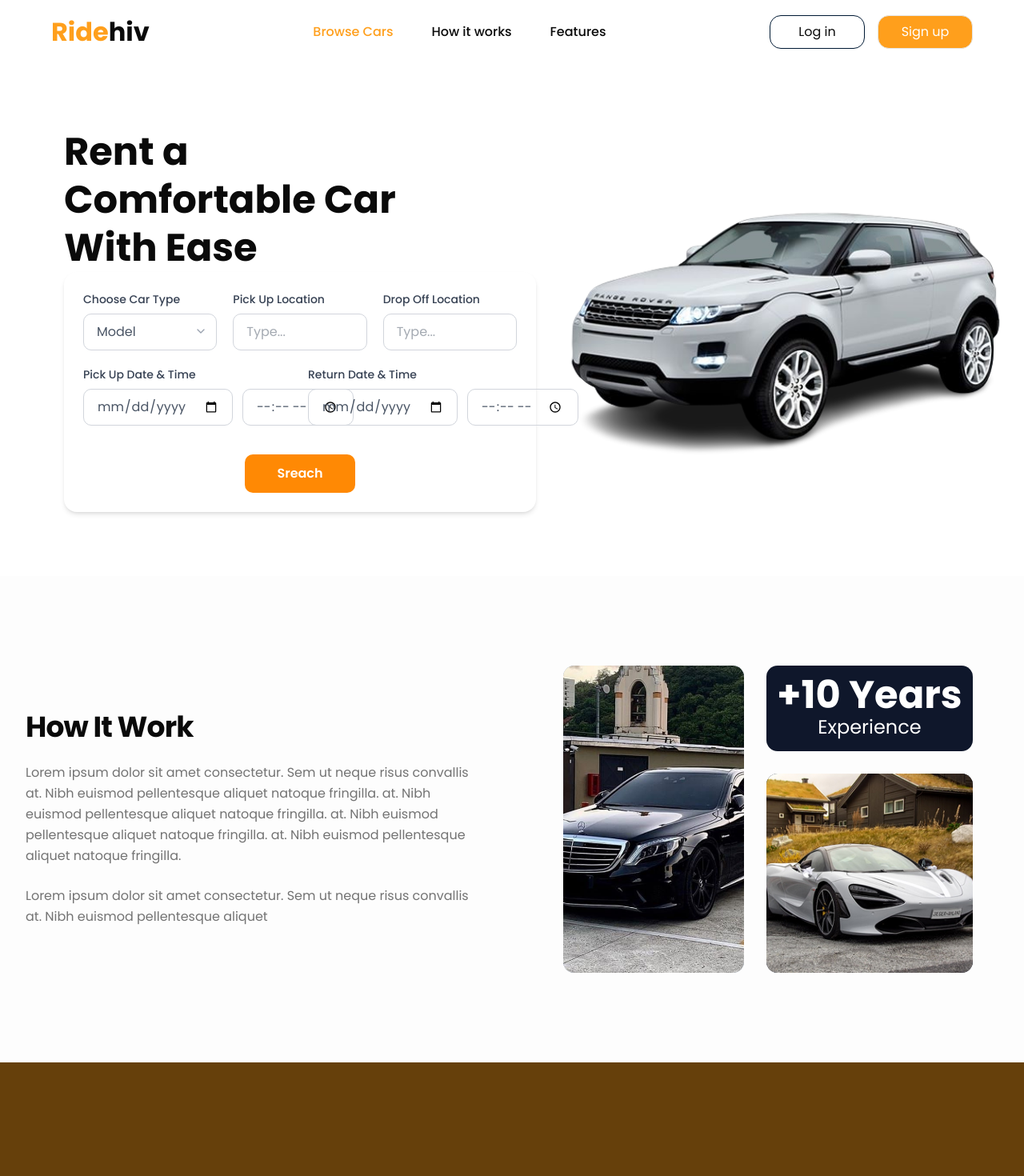
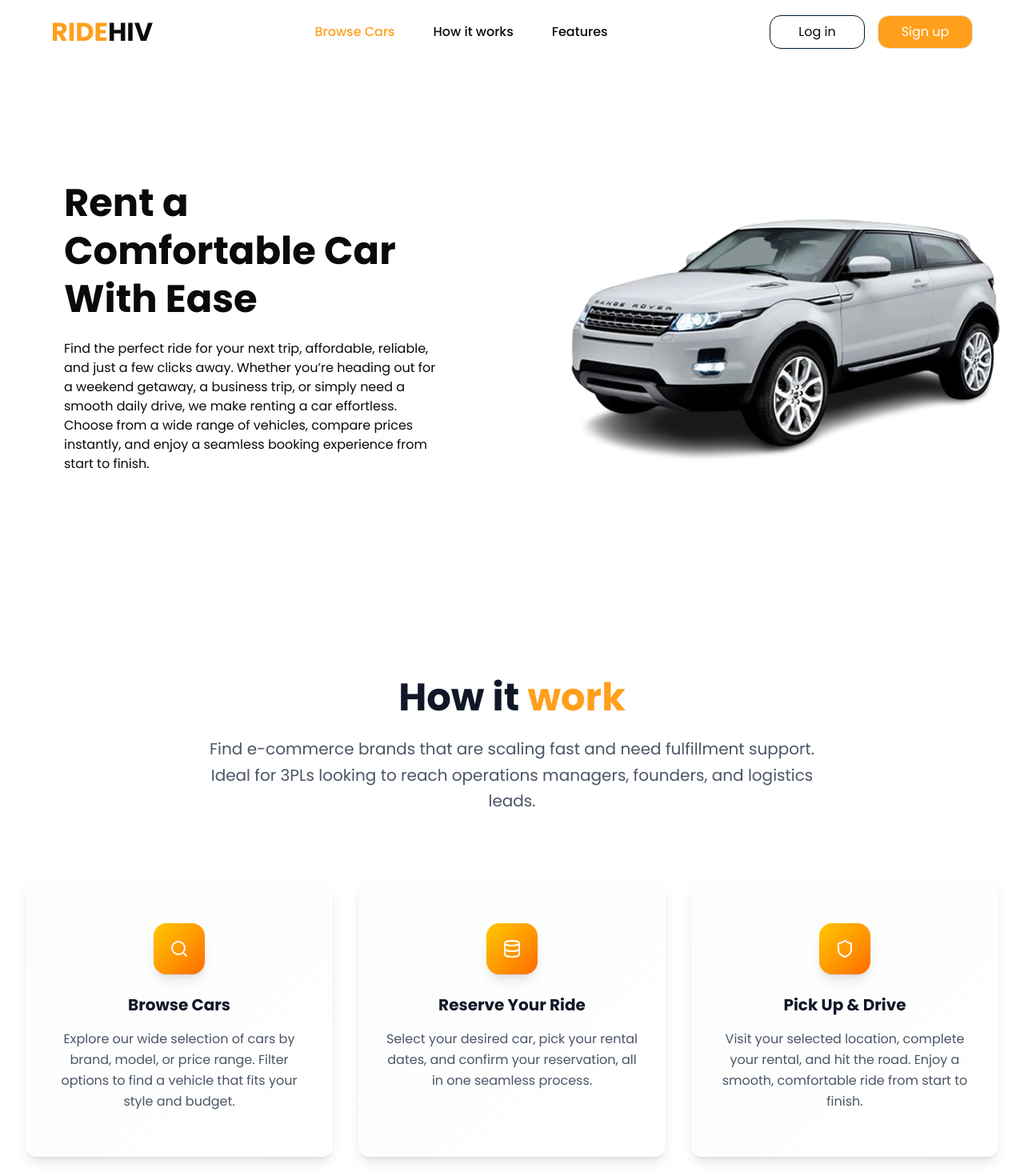
Before and after one commit to the-shopify-team/team-shopify, a Next.js app in the folder frontend/car-rental-app/: page / in a window 1280 px wide. Shown: the top 1470 px of the page at 80% size. Built offline with nearby package versions, Linux system fonts and the light colour scheme.

Commit message:
feat: refactoring landing page, addes BrowseCar and ProfileMenu

```diff
--- a/frontend/car-rental-app/src/app/(landing-page)/page.tsx
+++ b/frontend/car-rental-app/src/app/(landing-page)/page.tsx
@@ -1,3 +1,4 @@
+import BrowseCar from "@/components/car-catalogue/BrowseCar";
 import CarModel from "@/components/landing-page/CarModel";
 import { CTA } from "@/components/landing-page/CTA";
 import { HeroSection } from "@/components/landing-page/HeroSection";
@@ -8,8 +9,7 @@ export default function LandingPage() {
     <div className="relative">
       <HeroSection />
       <HowItWork />
-      <CTA />
-      <CarModel />
+      <BrowseCar searchParams={{} as any} />
     </div>
   );
 }
--- /dev/null
+++ b/frontend/car-rental-app/src/app/dashboard/_components/ProfileMenu.tsx
@@ -0,0 +1,90 @@
+"use client";
+
+import { useState } from "react";
+import { useRouter } from "next/navigation";
+import { toast } from "sonner";
+import { User } from "lucide-react";
+
+type ProfileMenuProps = {
+  role?: string;
+  className?: string;
+  onLogout?: () => void;
+};
+
+const ProfileMenu = ({ role = "user", className = "", onLogout }: ProfileMenuProps) => {
+  const router = useRouter();
+  const [open, setOpen] = useState(false);
+
+  const handleViewProfile = () => {
+    setOpen(false);
+    router.push("/dashboard/user/profile");
+  };
+
+  const handleSettings = () => {
+    setOpen(false);
+    router.push("/dashboard/settings");
+  };
+
+  const handleLogout = () => {
+    setOpen(false);
+    if (onLogout) {
+      onLogout();
+      return;
+    }
+    localStorage.removeItem("access_token");
+    localStorage.removeItem("refresh_token");
+    toast.success("Logout successful");
+    router.replace("/login");
+  };
+
+  return (
+    <div className={`relative ${className}`}>
+      <button
+        onClick={() => setOpen((s) => !s)}
+        className="flex items-center gap-2 rounded-full bg-gray-100 px-3 py-1.5 hover:bg-gray-200 cursor-pointer"
+        aria-expanded={open}
+        aria-haspopup="menu"
+      >
+        <User className="h-5 w-5 text-gray-700" />
+        <span className="text-sm text-gray-700 capitalize">{role}</span>
+      </button>
+
+      {open && (
+        <div className="absolute right-0 mt-2 w-40 rounded-md border bg-white shadow-lg z-40">
+          <ul className="text-sm text-gray-700">
+            {role === "user" && (
+              <li>
+                <button
+                  onClick={handleViewProfile}
+                  className="block w-full text-left px-4 py-2 hover:bg-gray-100 cursor-pointer"
+                >
+                  View Profile
+                </button>
+              </li>
+            )}
+
+            <li>
+              <button
+                onClick={handleSettings}
+                className="block w-full text-left px-4 py-2 hover:bg-gray-100 cursor-pointer"
+              >
+                Settings
+              </button>
+            </li>
+
+            <li>
+              <button
+                onClick={handleLogout}
+                className="block w-full text-left px-4 py-2 text-red-600 hover:bg-gray-100 cursor-pointer"
+              >
+                Logout
+              </button>
+            </li>
+          </ul>
+        </div>
+      )}
+    </div>
+  );
+};
+
+export default ProfileMenu;
--- a/frontend/car-rental-app/src/components/Navbar.tsx
+++ b/frontend/car-rental-app/src/components/Navbar.tsx
@@ -1,18 +1,34 @@
 "use client";
 
+import ProfileMenu from "@/app/dashboard/_components/ProfileMenu";
 import { Menu, X } from "lucide-react";
+import { DashboardWrapperProps } from "@/types/dashboard";
 import Link from "next/link";
-import { useState } from "react";
+import { useEffect, useState } from "react";
+import { toast } from "sonner";
 
 
-const NavBar = () => {
+const NavBar = ({ role }: DashboardWrapperProps) => {
   const [menuOpen, setMenuOpen] = useState(false);
+  const [isLoggedIn, setIsLoggedIn] = useState(false);
+
+  const handleLogout = () => {
+    localStorage.removeItem("access_token");
+    localStorage.removeItem("refresh_token");
+    toast.success("Logout successful");
+  };
+
+  useEffect(() => {
+    // check for token on client
+    const token = typeof window !== "undefined" ? localStorage.getItem("access_token") : null;
+    setIsLoggedIn(Boolean(token));
+  }, []);
 
   return (
     <header className="w-full absolute z-10">
       <nav className="max-w-8xl  mx-auto flex justify-between items-center sm:px-16 px-6 py-4 bg-transparent">
         <Link href="/" className="flex justify-center items-center">
-          <h1 className="text-[32px] font-bold">
+          <h1 className="text-[32px] font-bold uppercase">
             <span className="text-[#FF9F1C]">Ride</span>hiv
           </h1>
         </Link>
@@ -39,20 +55,30 @@ const NavBar = () => {
           </Link>
         </div>
 
-        {/* Desktop Auth Buttons */}
+        {/* Desktop Auth / Profile */}
         <div className="justify-center items-center gap-4 hidden md:flex">
+          {!isLoggedIn ? (
+            <>
+              <Link href="/login">
                 <button
                   type="button"
                   className="text-primary-blue rounded-xl border border-[#001933] bg-white min-w-[119px] px-4 py-2 hover:bg-[#FF9F1C] hover:border-none hover:text-white transition"
                 >
                   Log in
                 </button>
+              </Link>
+              <Link href="/signup">
                 <button
                   type="button"
                   className="text-primary-blue rounded-xl border bg-[#FF9F1C] text-white min-w-[119px] px-4 py-2 hover:bg-white hover:border hover:border-[#001933] hover:text-[#1B1B1B] transition"
                 >
                   Sign up
                 </button>
+              </Link>
+            </>
+          ) : (
+            <ProfileMenu role={role} onLogout={handleLogout} />
+          )}
         </div>
 
         {/* Hamburger Icon for Mobile */}
@@ -90,18 +116,18 @@ const NavBar = () => {
             >
               Features
             </Link>
-            <button
-              type="button"
+            <Link
+              href="/login"
               className="text-primary-blue rounded-xl border border-[#001933] bg-white min-w-[119px] px-4 py-2 hover:bg-[#FF9F1C] hover:border-none hover:text-white transition"
             >
               Log in
-            </button>
-            <button
-              type="button"
+            </Link>
+            <Link
+              href="/signup"
               className="text-primary-blue rounded-xl border bg-[#FF9F1C] text-white min-w-[119px] px-4 py-2 hover:bg-white hover:border hover:border-[#001933] hover:text-[#1B1B1B] transition"
             >
               Sign up
-            </button>
+            </Link>
           </div>
         </div>
       )}
--- a/frontend/car-rental-app/src/app/(landing-page)/car-catalogue/page.tsx
+++ b/frontend/car-rental-app/src/components/car-catalogue/BrowseCar.tsx
@@ -4,7 +4,7 @@ import { SearchProps } from "@/types/car";
 import { fetchCars } from "@/constants";
 import { CarCard } from '@/components/car-catalogue/CarCard';
 
-const page = async (props : SearchProps) => {
+const BrowseCar = async (props : SearchProps) => {
 
    // Await searchParams
   const searchParams = await props.searchParams;
@@ -16,7 +16,7 @@ const page = async (props : SearchProps) => {
 
   const isDataEmpty = !Array.isArray(allCars) || allCars.length < 1 || !allCars;
   return (
-    <div className='flex flex-col justify-center text-center py-32 max-w-7xl mx-auto'>
+    <div className='flex flex-col justify-center text-center pt-5 pb-24 max-w-7xl mx-auto'>
       <div className='text-4xl font-bold pt-20 pb-32'>
         Browse Cars Available for Rent
       </div>
@@ -39,4 +39,4 @@ const page = async (props : SearchProps) => {
   )
 }
 
-export default page
+export default BrowseCar
--- a/frontend/car-rental-app/src/components/landing-page/HeroSection.tsx
+++ b/frontend/car-rental-app/src/components/landing-page/HeroSection.tsx
@@ -3,13 +3,14 @@ import CarSearchForm from "./CarSearchForm";
 
 export const HeroSection = () => {
   return (
-    <div className="flex xl:flex-row flex-col gap-5 relative z-0 max-w-8xl mx-auto  pt-10 sm:pt-20">
-      <div className="xl:flex-[0.7] flex-1 py-10 sm:py-20 px-4 sm:px-6 lg:px-0 lg:ml-20">
+    <div className="flex xl:flex-row flex-col gap-5 relative z-0 max-w-8xl mx-auto  pt-10 sm:pt-24">
+      <div className="xl:flex-[0.7] flex-1 py-10 sm:py-32 px-4 sm:px-6 lg:px-0 lg:ml-20">
         <h1 className="text-3xl sm:text-4xl lg:text-5xl font-extrabold leading-tight w-[80%]">
           Rent a Comfortable Car With Ease
         </h1>
-
-        <CarSearchForm />
+        <p className="pt-5 w-[80%]">
+          Find the perfect ride for your next trip, affordable, reliable, and just a few clicks away. Whether you’re heading out for a weekend getaway, a business trip, or simply need a smooth daily drive, we make renting a car effortless. Choose from a wide range of vehicles, compare prices instantly, and enjoy a seamless booking experience from start to finish.
+        </p>
       </div>
       <div className="xl:flex-[0.7] flex justify-center xl:justify-end items-center w-full">
         <div className="relative w-full max-w-md xl:max-w-none xl:w-full h-[250px] sm:h-[350px] md:h-[450px] xl:h-full z-0">
--- a/frontend/car-rental-app/src/components/landing-page/HowItWork.tsx
+++ b/frontend/car-rental-app/src/components/landing-page/HowItWork.tsx
@@ -1,51 +1,47 @@
 import Image from 'next/image'
 import React from 'react'
+import { Card, CardContent } from '@/components/ui/card';
+import { features } from '@/constants/index';
 
 export const HowItWork = () => {
   return (
-    <div className="py-16 sm:py-24 lg:py-20 bg-muted/20">
+    <section className="py-32 bg-white">
       <div className="container mx-auto px-4 sm:px-6 lg:px-8">
-              <div className="grid lg:grid-cols-2 gap-8 lg:gap-16 items-center">
-                <div className="order-2 lg:order-1">
-                  <h2 className="text-2xl sm:text-5xl lg:text-4xl font-bold text-foreground tracking-tight">
-                    How It Work
+        <div className="text-center mb-20">
+          <div className="transition-all duration-1000">
+            <h2 className="text-4xl sm:text-5xl font-bold text-gray-900 mb-6">
+              How it
+              <span className="bg-[#FF9F1C] bg-clip-text text-transparent"> work</span>
             </h2>
-                  <div className="mt-4 sm:mt-6 space-y-4 sm:space-y-6 text-muted-foreground">
-                    <p className="text-sm sm:text-base leading-relaxed">
-                      Lorem ipsum dolor sit amet consectetur. Sem ut neque risus convallis at. Nibh euismod pellentesque aliquet natoque fringilla. at. Nibh euismod pellentesque aliquet natoque fringilla. at. Nibh euismod pellentesque aliquet natoque fringilla. at. Nibh euismod pellentesque aliquet natoque fringilla.
-                    </p>
-                    <p className="text-sm sm:text-base leading-relaxed">
-                      Lorem ipsum dolor sit amet consectetur. Sem ut neque risus convallis at. Nibh euismod pellentesque aliquet
+            <p className="text-xl text-gray-600 max-w-3xl mx-auto leading-relaxed">
+              Find e-commerce brands that are scaling fast and need fulfillment support. Ideal for 3PLs looking to reach operations managers, founders, and logistics leads.
             </p>
           </div>
         </div>
-                <div className="order-1 lg:order-2 bg-none flex flex-col sm:flex-row rounded-xl p-4 sm:p-8 gap-4 sm:gap-7">
-                  <div className='overflow-hidden rounded-xl w-full sm:w-[70%] h-48 sm:h-80 lg:h-96 mx-auto bg-slate-400 relative'>
-                    <Image
-                      src="/images/merc-car.jpg"
-                      alt="How it works main"
-                      fill
-                      className="object-cover"
-                      priority
-                    />
+
+        <div className="grid md:grid-cols-2 lg:grid-cols-3 gap-8">
+          {features.map((feature, index) => (
+            <Card
+              key={index}
+              className={`group relative border-0 bg-white shadow-lg hover:shadow-2xl transition-all duration-500 hover:scale-105 overflow-hidden`}
+              style={{ transitionDelay: `${index * 150}ms` }}
+            >
+              <div className="absolute inset-0 bg-gradient-to-br from-gray-50/50 to-white group-hover:from-purple-50/30 group-hover:to-blue-50/30 transition-all duration-500"></div>
+              <CardContent className="relative p-8 text-center">
+                <div className={`inline-flex items-center justify-center w-16 h-16 bg-gradient-to-br ${feature.gradient} rounded-2xl mb-6 text-white shadow-lg group-hover:scale-110 transition-transform duration-300`}>
+                  <feature.icon />
                 </div>
-                  <div className='overflow-hidden flex flex-col w-full sm:w-[80%] h-52 sm:h-80 lg:h-96 mx-auto gap-4 sm:gap-7'>
-                    <div className='h-[30%] bg-slate-900 rounded-xl flex flex-col justify-center text-center relative'>
-                      <h1 className='text-5xl text-white font-bold'>+10 Years</h1>
-                      <p className='text-2xl text-white'>Experience</p>
-                    </div>
-                    <div className='h-[70%] bg-slate-900 rounded-xl relative'>
-                      <Image
-                        src="/images/por-car.jpg"
-                        alt="Step 2"
-                        fill
-                        className="object-cover rounded-xl"
-                      />
+                <h3 className="text-xl font-bold text-gray-900 mb-4 group-hover:text-[#FF9F1C] transition-colors duration-300">
+                  {feature.title}
+                </h3>
+                <p className="text-gray-600 leading-relaxed">
+                  {feature.description}
+                </p>
+              </CardContent>
+            </Card>
+          ))}
         </div>
       </div>
-                </div>
-              </div>
-            </div>
-          </div>
+    </section>
   )
 }
--- a/frontend/car-rental-app/src/constants/index.ts
+++ b/frontend/car-rental-app/src/constants/index.ts
@@ -1,3 +1,5 @@
+import { Search, Shield, Database, Zap, Download, Filter } from "lucide-react";
+
 export interface Brand {
   name: string;
   image: string;
@@ -156,3 +158,30 @@ export const fetchCars = async ({
   });
 };
 // ...existing code...
+
+type Features = {
+  title: string;
+  description: string;
+  icon: React.ComponentType;
+  gradient: string;
+};
+  export const features:Features[] = [
+    {
+      title: "Browse Cars",
+      description: "Explore our wide selection of cars by brand, model, or price range. Filter options to find a vehicle that fits your style and budget.",
+      icon: Search,
+      gradient: "from-yellow-400 to-orange-500",
+    },
+    {
+      title: "Reserve Your Ride",
+      description: "Select your desired car, pick your rental dates, and confirm your reservation, all in one seamless process.",
+      icon: Database,
+      gradient: "from-yellow-400 to-orange-500",
+    },
+    {
+      title: "Pick Up & Drive",
+      description: "Visit your selected location, complete your rental, and hit the road. Enjoy a smooth, comfortable ride from start to finish.",
+      icon: Shield,
+      gradient: "from-yellow-400 to-orange-500",
+    },
+  ];
```
Also changed, not shown: frontend/car-rental-app/src/app/dashboard/_components/DashboardWrapper.tsx (+2 -41 lines). Lines whose indentation alone changed are shown as unchanged.
